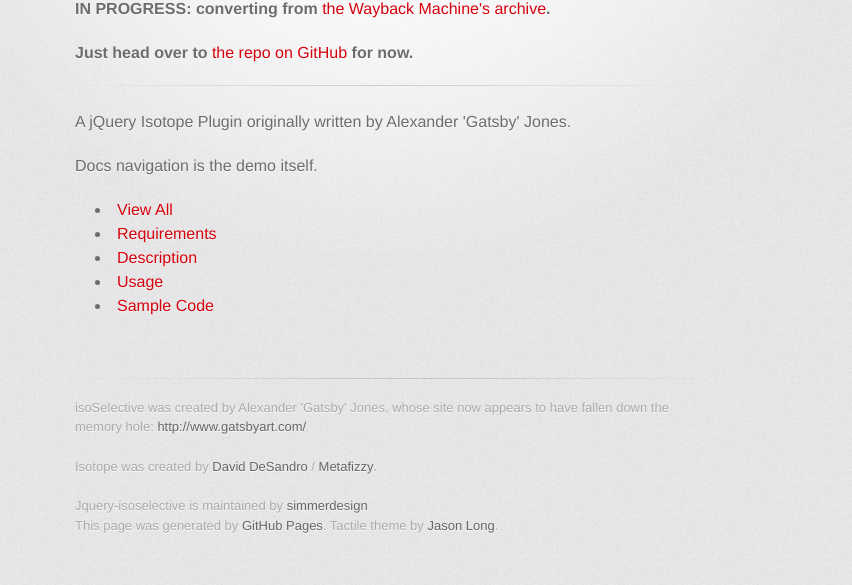
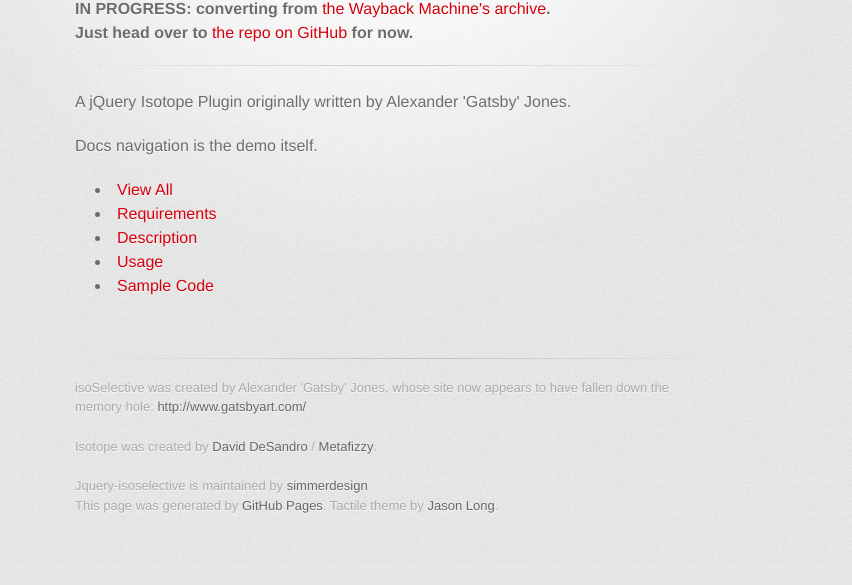
Before and after one commit to simmerer/jquery-isoselective, a plain HTML site: page index.html in a window 1280 px wide. Shown: the part 322-907 px from the top of the page, without its empty margins (255-1107 px from the left). Drawn offline with nearby package versions, Linux system fonts and the light colour scheme; a web font is replaced by a local one.

Commit message:
linebreak

```diff
--- a/index.html
+++ b/index.html
@@ -34,8 +34,8 @@
         <section id="main_content">
             <h1 id="isoselective">isoSelective documentation</h1>
 
-            <p><strong>IN PROGRESS: converting from <a href="https://web.archive.org/web/20120110193742/http://www.gatsbyart.com/plugins/isoSelective">the Wayback Machine's archive</a>.</p>
-            <p>Just head over to <a href="https://github.com/simmerdesign/jquery-isoselective">the repo on GitHub</a> for now.</strong></p>
+            <p><strong>IN PROGRESS: converting from <a href="https://web.archive.org/web/20120110193742/http://www.gatsbyart.com/plugins/isoSelective">the Wayback Machine's archive</a>.<br>
+            Just head over to <a href="https://github.com/simmerdesign/jquery-isoselective">the repo on GitHub</a> for now.</strong></p>
 
             <hr>
 
```
